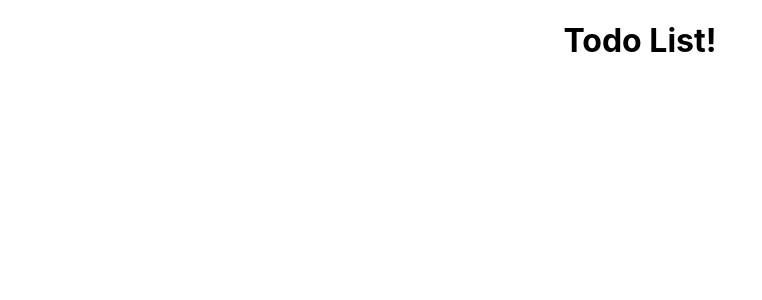
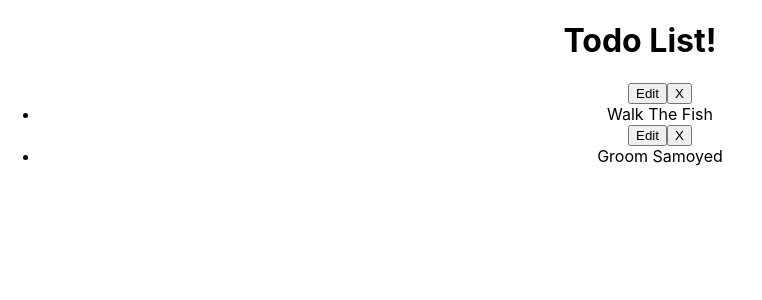
Before and after one commit to Decomplosed/todo-list, a React (Create React App) app: page / in a window 1280 px wide. Shown: the top 300 px of the page, without its empty margins (0-762 px from the left). Built offline with nearby package versions, Linux system fonts and the light colour scheme.

Commit message:
loop through the todos and create a Todo component for each one

```diff
--- a/src/TodoList.js
+++ b/src/TodoList.js
@@ -10,10 +10,15 @@ class TodoList extends Component {
   }
 
   render() {
+    const todos = this.state.todos.map(todo => {
+      return <Todo task={todo.task} />
+    })
     return (
       <div>
         <h1>Todo List!</h1>
-        <ul></ul>
+        <ul>
+          {todos}
+        </ul>
       </div>
     )
   }
```
